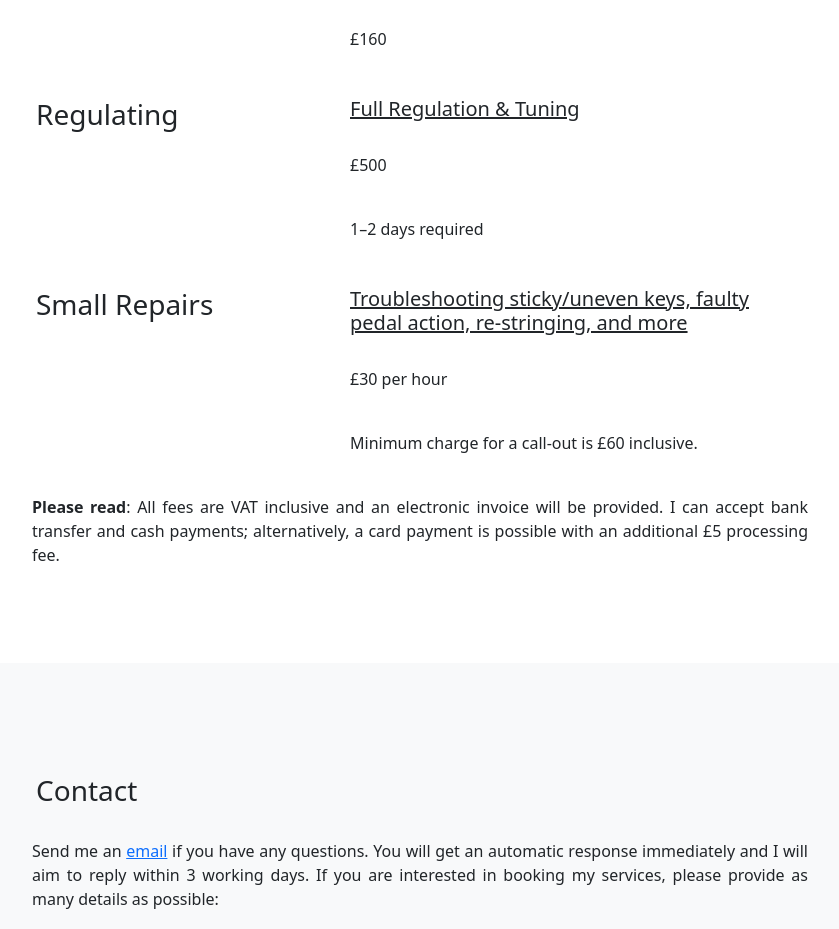
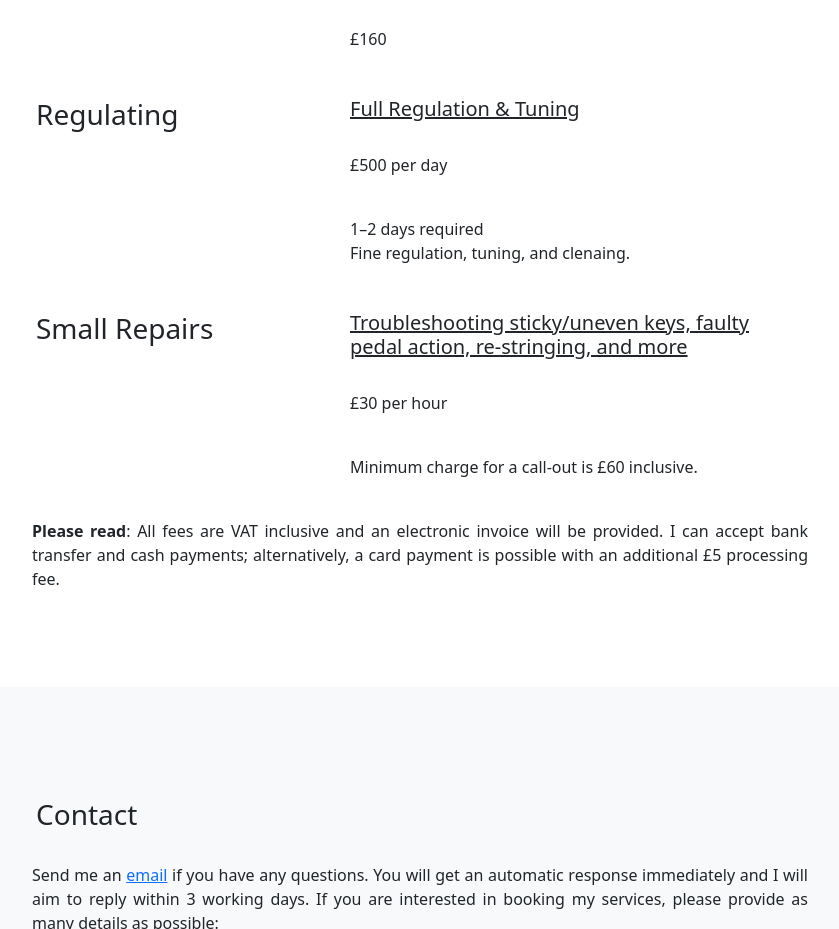
Before and after one commit to benthampianos/maker, a plain HTML site: page tune.html in a window 1280 px wide. Shown: the part 1135-2064 px from the top of the page, without its empty margins (220-1059 px from the left). Drawn offline with nearby package versions, Linux system fonts and the light colour scheme.

Commit message:
Update tune.html

```diff
--- a/tune.html
+++ b/tune.html
@@ -76,8 +76,8 @@
             </div>
             <div class="col-md-5">
                 <h5><u>Full Regulation &amp; Tuning</u></h5>
-                <p>£500</p>
-                <p>1–2 days required</p>
+                <p>£500 per day</p>
+                <p>1–2 days required<br/>Fine regulation, tuning, and clenaing.</p>
             </div>
             <div class="col-md-2"></div>
         </div>
```
